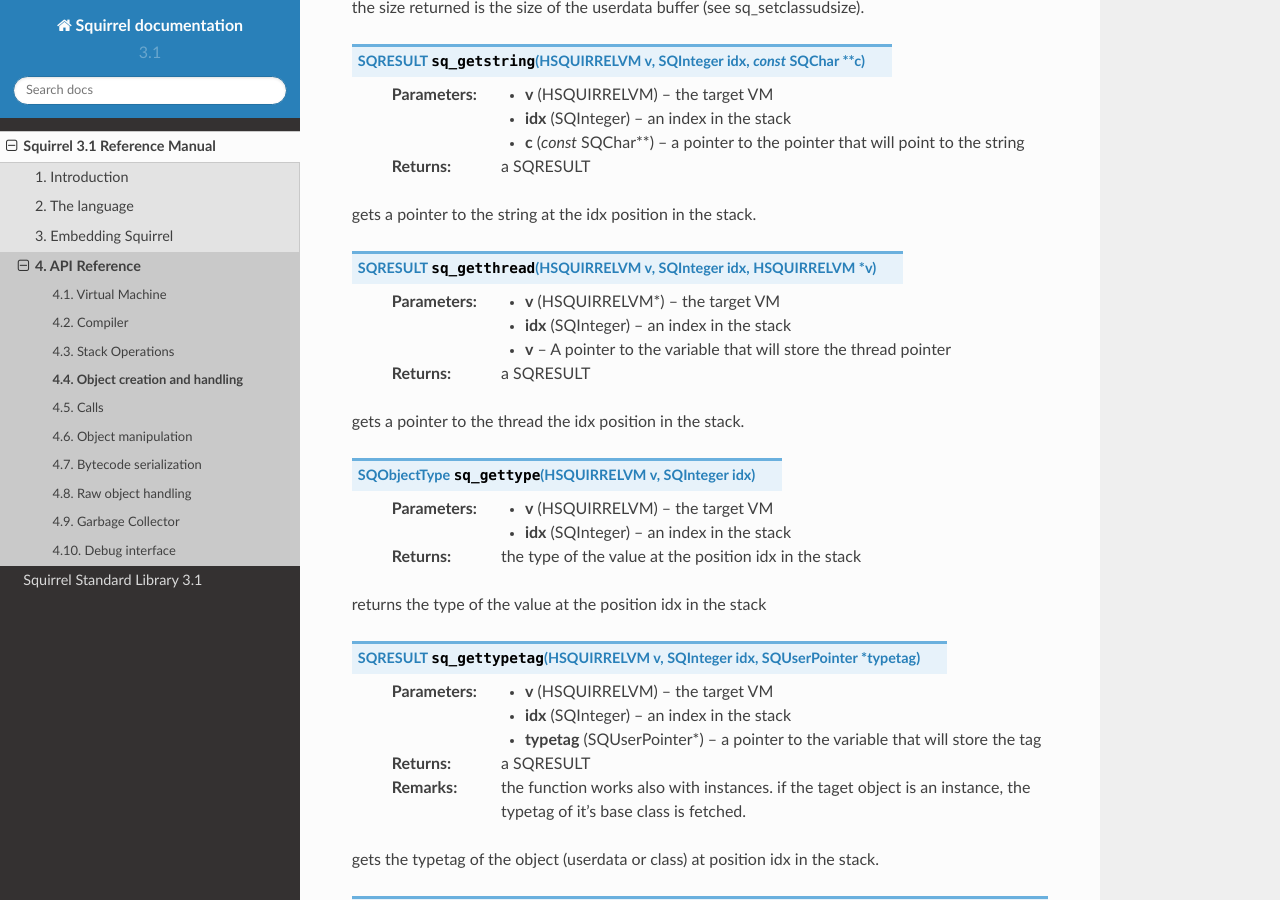
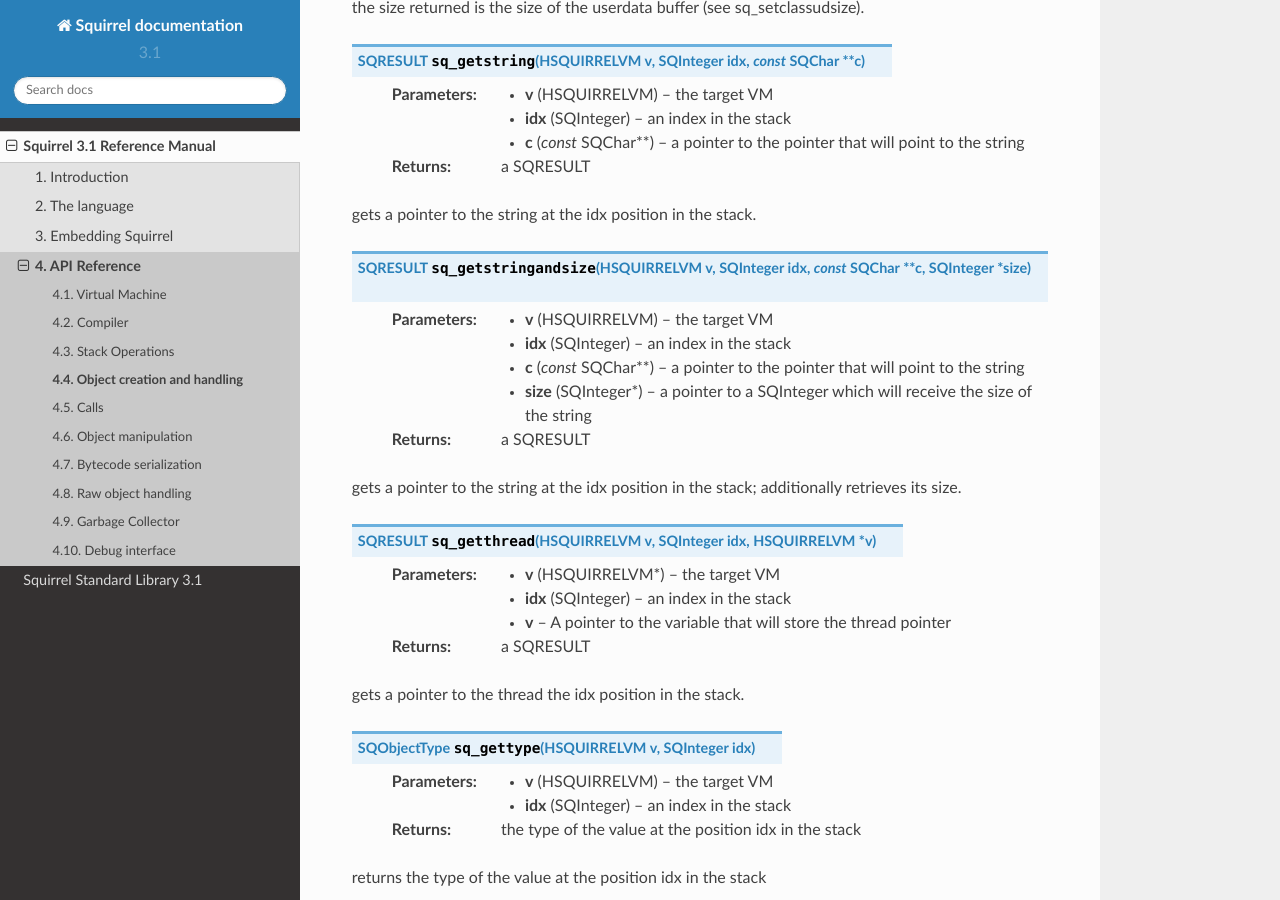
Before and after one commit to albertodemichelis/squirrel, a Sphinx documentation site: the page built from doc/source/reference/api/object_creation_and_handling.rst, in a window 1280 px wide and 900 px high, scrolled down 3713 px. Built offline with Sphinx 7.4.7 and the Read the Docs theme 2.0.0, drawn with Linux system fonts in a browser that asks for light colours; formulas are drawn with MathJax 3.

Commit message:
docs for sq_getstringandssize

```diff
--- a/doc/source/reference/api/object_creation_and_handling.rst
+++ b/doc/source/reference/api/object_creation_and_handling.rst
@@ -239,6 +239,21 @@
 
 gets a pointer to the string at the idx position in the stack.
 
+
+
+
+
+.. _sq_getstringandsize:
+
+.. c:function:: SQRESULT sq_getstringandsize(HSQUIRRELVM v, SQInteger idx, const SQChar ** c, SQInteger* size)
+
+    :param HSQUIRRELVM v: the target VM
+    :param SQInteger idx: an index in the stack
+    :param const SQChar ** c: a pointer to the pointer that will point to the string
+    :param SQInteger * size: a pointer to a SQInteger which will receive the size of the string
+    :returns: a SQRESULT
+
+gets a pointer to the string at the idx position in the stack; additionally retrieves its size.
 
 
 
--- a/doc/source/reference/embedding/the_stack.rst
+++ b/doc/source/reference/embedding/the_stack.rst
@@ -92,6 +92,7 @@
 The following functions convert a squirrel value in the stack to a C value::
 
     SQRESULT sq_getstring(HSQUIRRELVM v,SQInteger idx,const SQChar **c);
+    SQRESULT sq_getstringandsize(HSQUIRRELVM v,SQInteger idx,const SQChar **c,SQInteger size);
     SQRESULT sq_getinteger(HSQUIRRELVM v,SQInteger idx,SQInteger *i);
     SQRESULT sq_getfloat(HSQUIRRELVM v,SQInteger idx,SQFloat *f);
     SQRESULT sq_getuserpointer(HSQUIRRELVM v,SQInteger idx,SQUserPointer *p);
```
